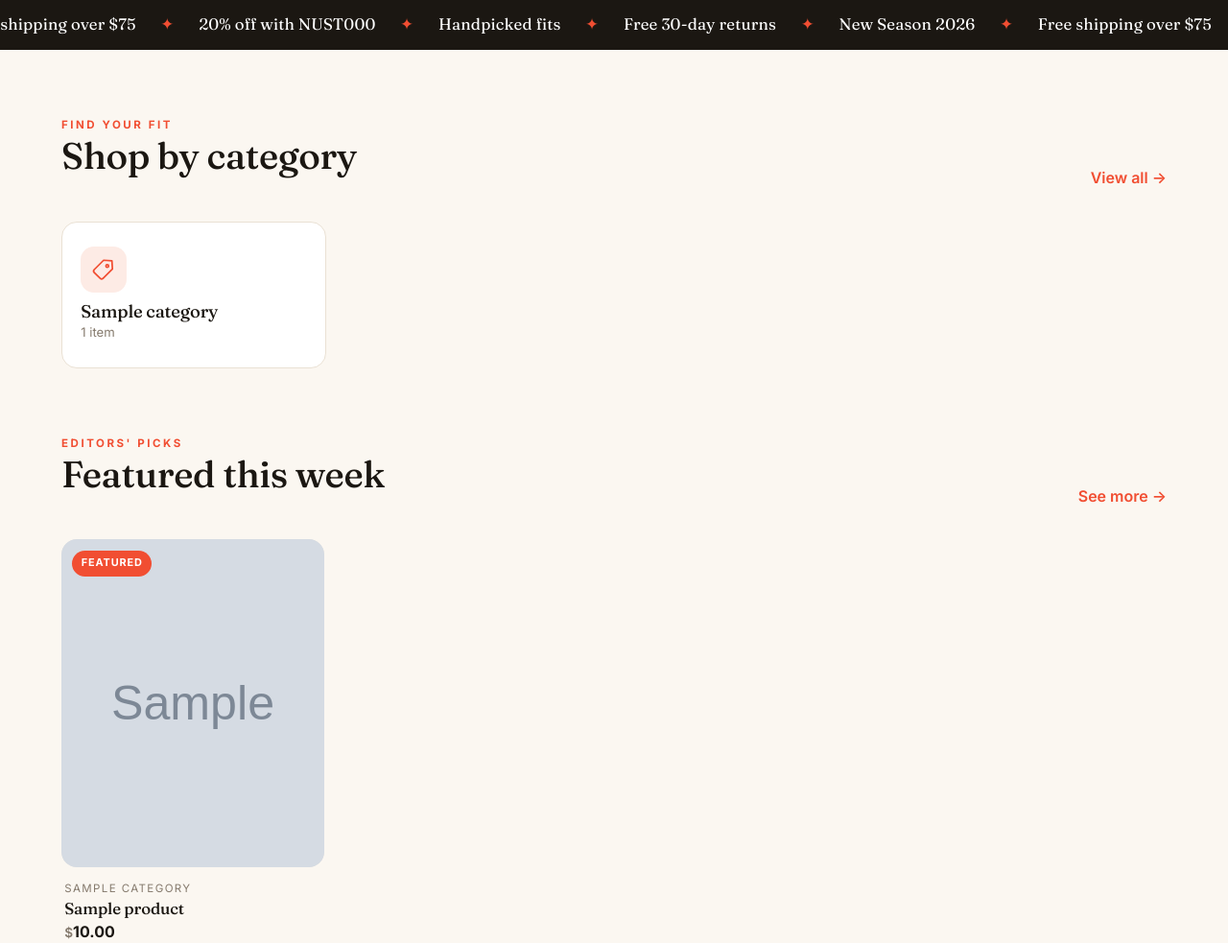
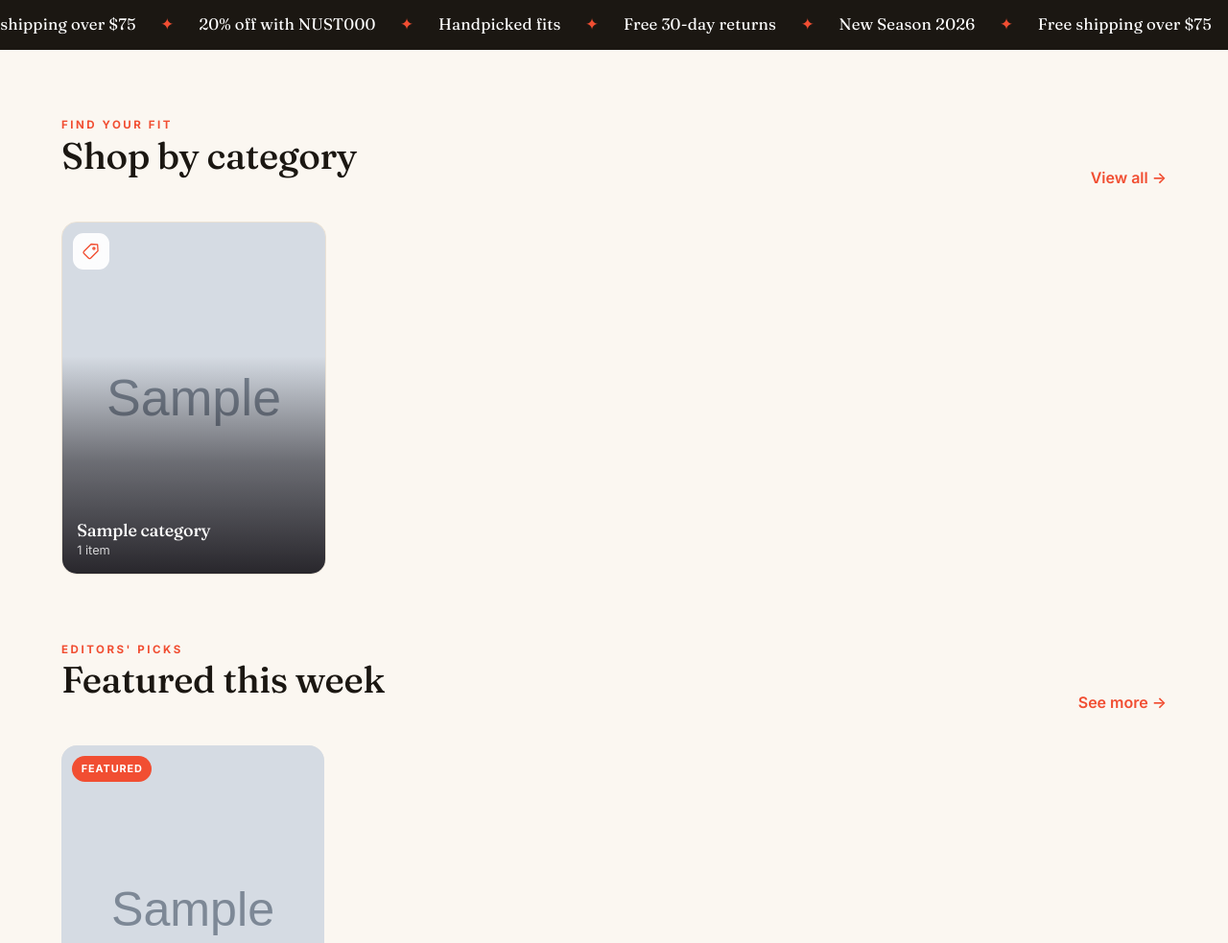
Before and after one commit to redeemertafadzwa/dk_fashions, a Django app: page / in a window 1280 px wide. Shown: the part 921-1904 px from the top of the page at 96% size. Run offline with Django 5.2, Linux system fonts and the light colour scheme; tables that the repository leaves empty hold one stand-in row (values such as "Sample post"); grey boxes marked "Sample" are stand-in pictures.

Commit message:
Image-led category cards: real photography per category, gradient wash labels, icon chip, hover zoom
Co-Authored-By: Claude Opus 5 <noreply@anthropic.com>

```diff
--- a/static/css/style.css
+++ b/static/css/style.css
@@ -359,26 +359,39 @@ h1, h2, h3, h4 {
   display: grid; grid-template-columns: repeat(4, 1fr); gap: 1rem;
 }
 .cat-card {
-  position: relative; border-radius: var(--radius); overflow: hidden;
-  background: var(--surface); border: 1px solid var(--line);
-  padding: 1.6rem 1.2rem; min-height: 130px;
-  display: flex; flex-direction: column; justify-content: space-between;
-  transition: transform .18s ease, box-shadow .18s ease, border-color .18s ease;
+  position: relative; display: block; isolation: isolate;
+  aspect-ratio: 3 / 4; border-radius: var(--radius); overflow: hidden;
+  background: var(--surface-2); border: 1px solid var(--line);
+  transition: transform .22s ease, box-shadow .22s ease, border-color .22s ease;
 }
-.cat-card:hover { transform: translateY(-4px); box-shadow: var(--shadow); border-color: transparent; }
+.cat-card:hover { transform: translateY(-5px); box-shadow: var(--shadow); border-color: transparent; }
+.cat-card img {
+  position: absolute; inset: 0; z-index: 0; width: 100%; height: 100%;
+  object-fit: cover; transition: transform .7s cubic-bezier(.2,.7,.2,1);
+}
+.cat-card:hover img { transform: scale(1.08); }
+/* legibility wash under the label */
+.cat-card::before {
+  content: ""; position: absolute; inset: 0; z-index: 1;
+  background: linear-gradient(180deg, rgba(12,9,14,0) 38%, rgba(12,9,14,.52) 68%, rgba(12,9,14,.86) 100%);
+  transition: opacity .22s ease;
+}
 .cat-ico {
-  width: 48px; height: 48px; border-radius: 14px; display: grid; place-items: center;
-  background: #FDEBE5; color: var(--brand); transition: background .18s ease, color .18s ease;
+  position: absolute; z-index: 2; top: .7rem; left: .7rem;
+  width: 38px; height: 38px; border-radius: 11px; display: grid; place-items: center;
+  background: rgba(255,255,255,.92); color: var(--brand);
+  backdrop-filter: blur(6px); transition: background .18s ease, color .18s ease;
 }
 .cat-card:hover .cat-ico { background: var(--brand); color: #fff; }
-.cat-card h3 { font-size: 1.15rem; margin: .6rem 0 .1rem; }
-.cat-card .count { font-size: .82rem; color: var(--muted); }
-.cat-card::after {
-  content: "\2192"; position: absolute; top: 1.2rem; right: 1.3rem;
-  font-size: 1.1rem; color: var(--brand); opacity: 0; transform: translateX(-6px);
-  transition: all .2s ease;
+.cat-card .cat-meta { position: absolute; z-index: 2; left: .95rem; right: .95rem; bottom: .85rem; }
+.cat-card h3 { font-size: 1.12rem; margin: 0 0 .1rem; color: #fff; }
+.cat-card .count { font-size: .8rem; color: rgba(255,255,255,.78); }
+.cat-card .cat-go {
+  position: absolute; z-index: 2; right: .8rem; bottom: .95rem;
+  color: #fff; font-size: 1.05rem; opacity: 0; transform: translateX(-6px);
+  transition: all .22s ease;
 }
-.cat-card:hover::after { opacity: 1; transform: translateX(0); }
+.cat-card:hover .cat-go { opacity: 1; transform: translateX(0); }
 
 /* ---------------- Product grid & cards ---------------- */
 .product-grid {
--- a/templates/store/home.html
+++ b/templates/store/home.html
@@ -46,11 +46,15 @@
     <div class="cat-grid reveal">
       {% for c in categories %}
         <a class="cat-card" href="{% url 'store:catalog' %}?category={{ c.slug }}">
-          <span class="cat-ico">{% cat_icon c.slug 26 %}</span>
-          <div>
+          {% if c.image_url %}
+            <img src="{{ c.image_url }}" alt="{{ c.name }}" loading="lazy">
+          {% endif %}
+          <span class="cat-ico">{% cat_icon c.slug 20 %}</span>
+          <div class="cat-meta">
             <h3>{{ c.name }}</h3>
             <div class="count">{{ c.products.count }} item{{ c.products.count|pluralize }}</div>
           </div>
+          <span class="cat-go" aria-hidden="true">&rarr;</span>
         </a>
       {% endfor %}
     </div>
```
Also changed, not shown: store/management/commands/seed.py (+10 -9 lines), 2 other files.
